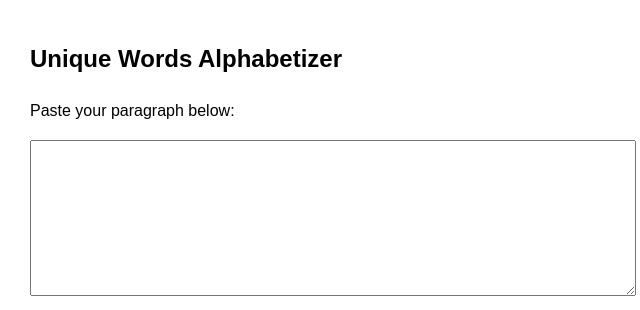
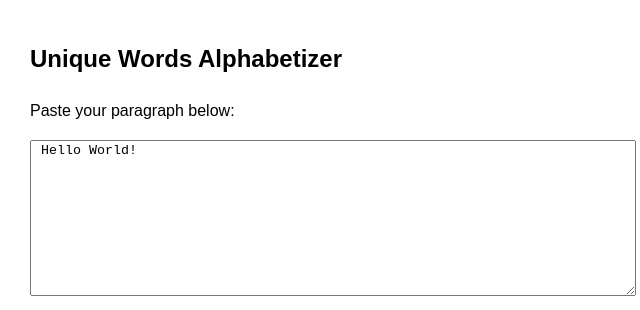
Before and after one commit to anthule123/text-to-wordlist, a plain HTML site: page index.html in a window 1280 px wide. Shown: the top 310 px of the page, 310-950 px from the left. Drawn offline with Linux system fonts and the light colour scheme.

Commit message:
Update index.html

```diff
--- a/index.html
+++ b/index.html
@@ -14,7 +14,7 @@
 
   <h2>Unique Words Alphabetizer</h2>
   <p>Paste your paragraph below:</p>
-  <textarea id="inputText"></textarea>
+  <textarea id="inputText"> Hello World!</textarea>
   <br>
   <button onclick="processText()">Extract & Sort</button>
 
```
